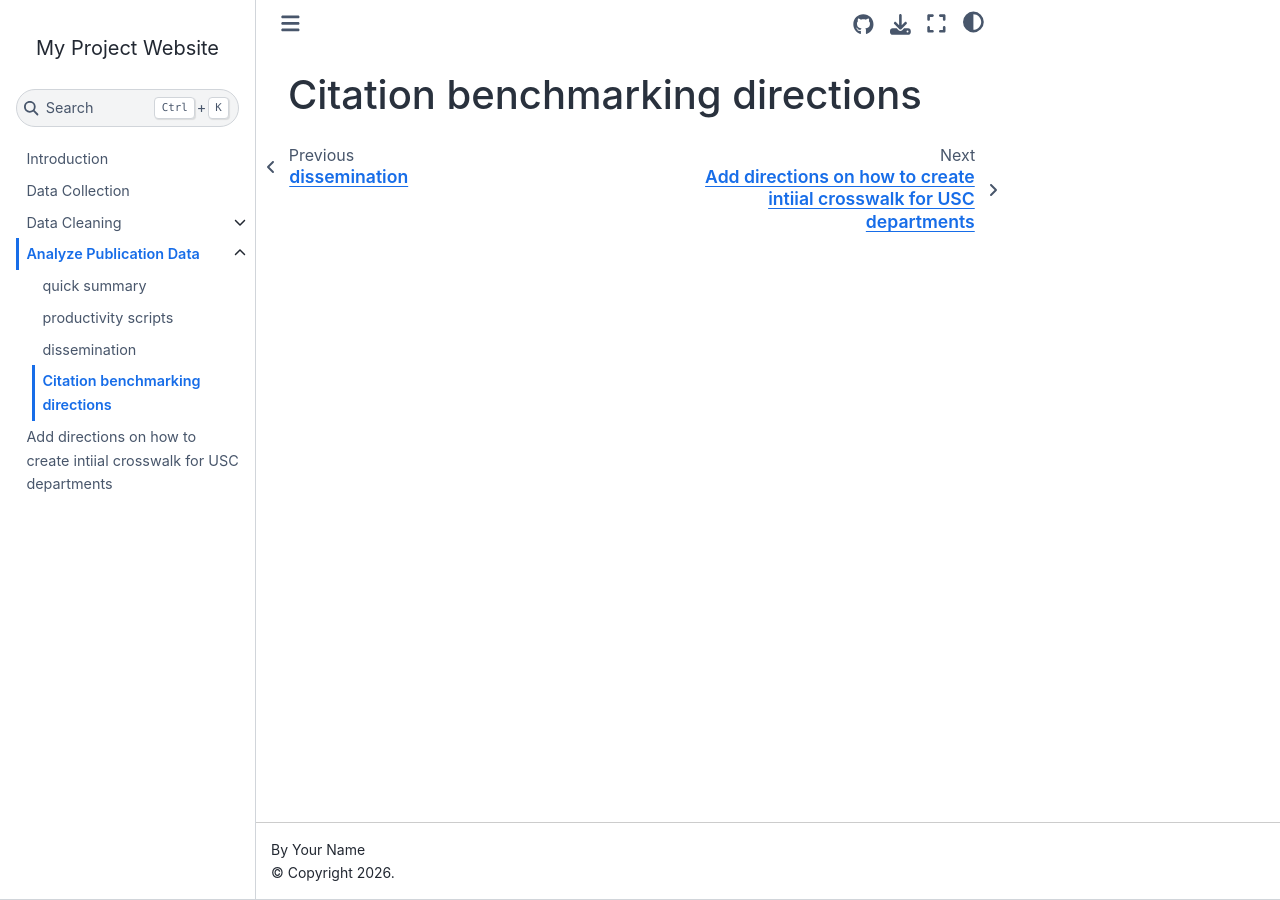
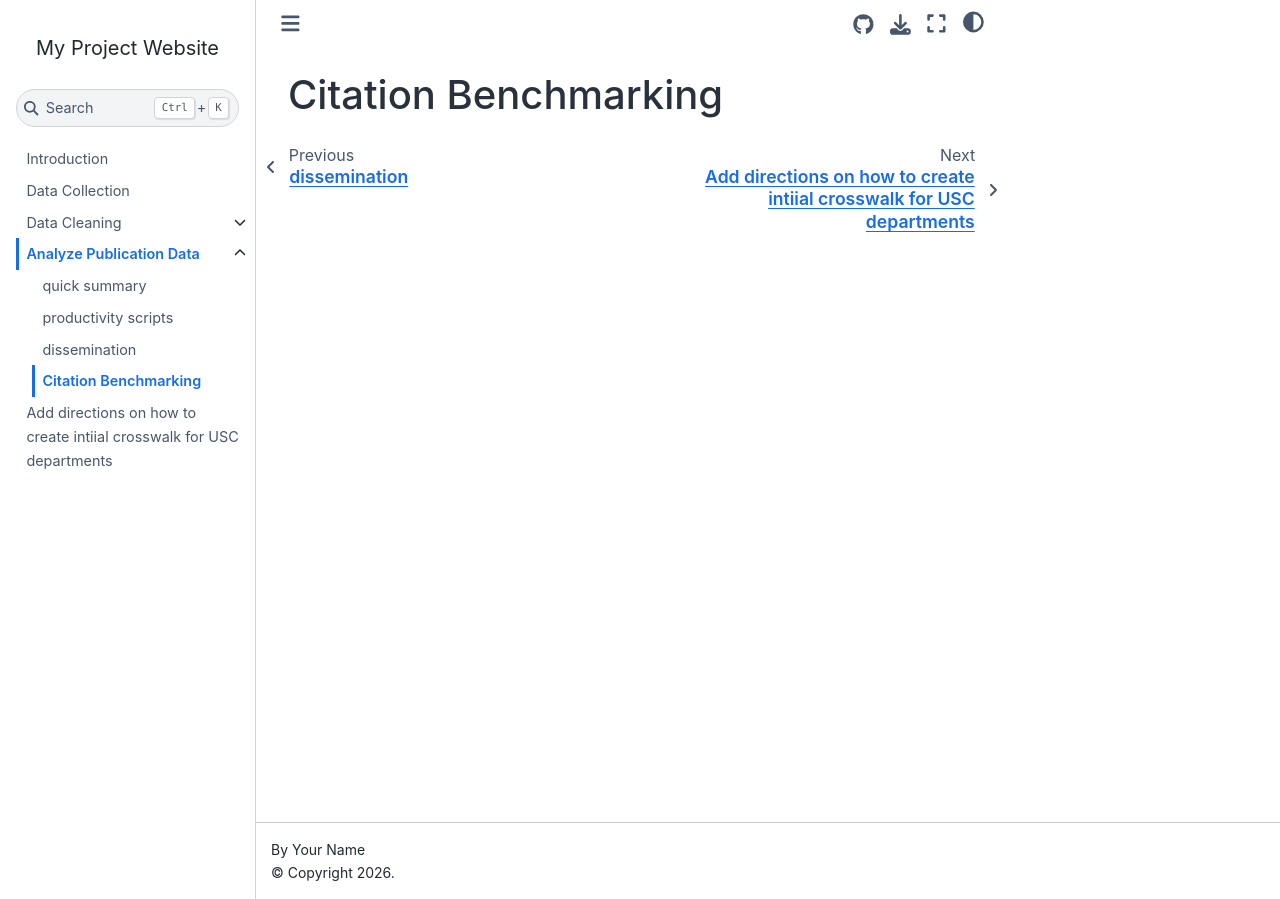
Before and after one commit to vvlooking/research-impact, a Jupyter Book: the page built from website/analyze-data-citation-benchmarking.md, in a window 1280 px wide. Built offline with Jupyter Book 1.0.4 settings and Sphinx 7.4.7 and the Sphinx Book theme 1.1.4, drawn with Linux system fonts in a browser that asks for light colours; pages that are not in the unit, such as notebooks, are missing from menus.

Commit message:
Update analyze-data-citation-benchmarking.md

```diff
--- a/website/analyze-data-citation-benchmarking.md
+++ b/website/analyze-data-citation-benchmarking.md
@@ -1 +1 @@
-# Citation benchmarking directions
+# Citation Benchmarking
```
